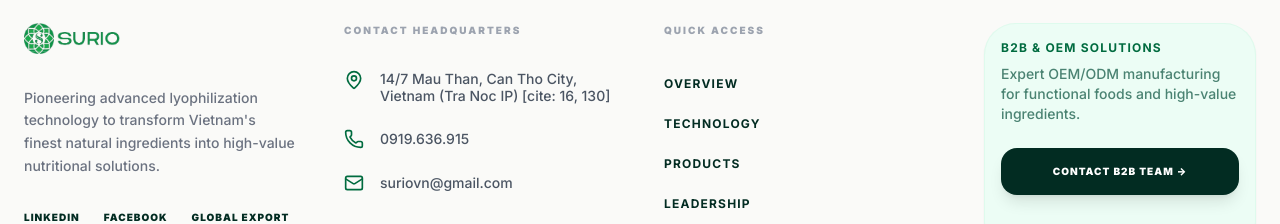
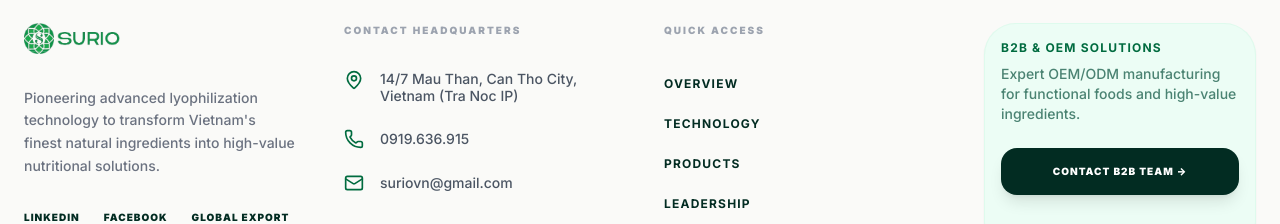
Before and after one commit to quandang08/surio-sota, a React (Vite) app: page / in a window 1280 px wide. Shown: the part 11033-11257 px from the top of the page. Built offline with nearby package versions, Linux system fonts and the light colour scheme.

Commit message:
Just remove something not important in footer

```diff
--- a/src/components/layout/Footer.jsx
+++ b/src/components/layout/Footer.jsx
@@ -45,7 +45,6 @@ const Footer = () => {
                 <MapPin size={20} className="text-surio-green shrink-0" />
                 <span className="text-sm text-gray-600 font-medium leading-tight">
                   14/7 Mau Than, Can Tho City, <br /> Vietnam (Tra Noc IP)
-                  [cite: 16, 130]
                 </span>
               </li>
               <li className="flex items-center space-x-4">
```
